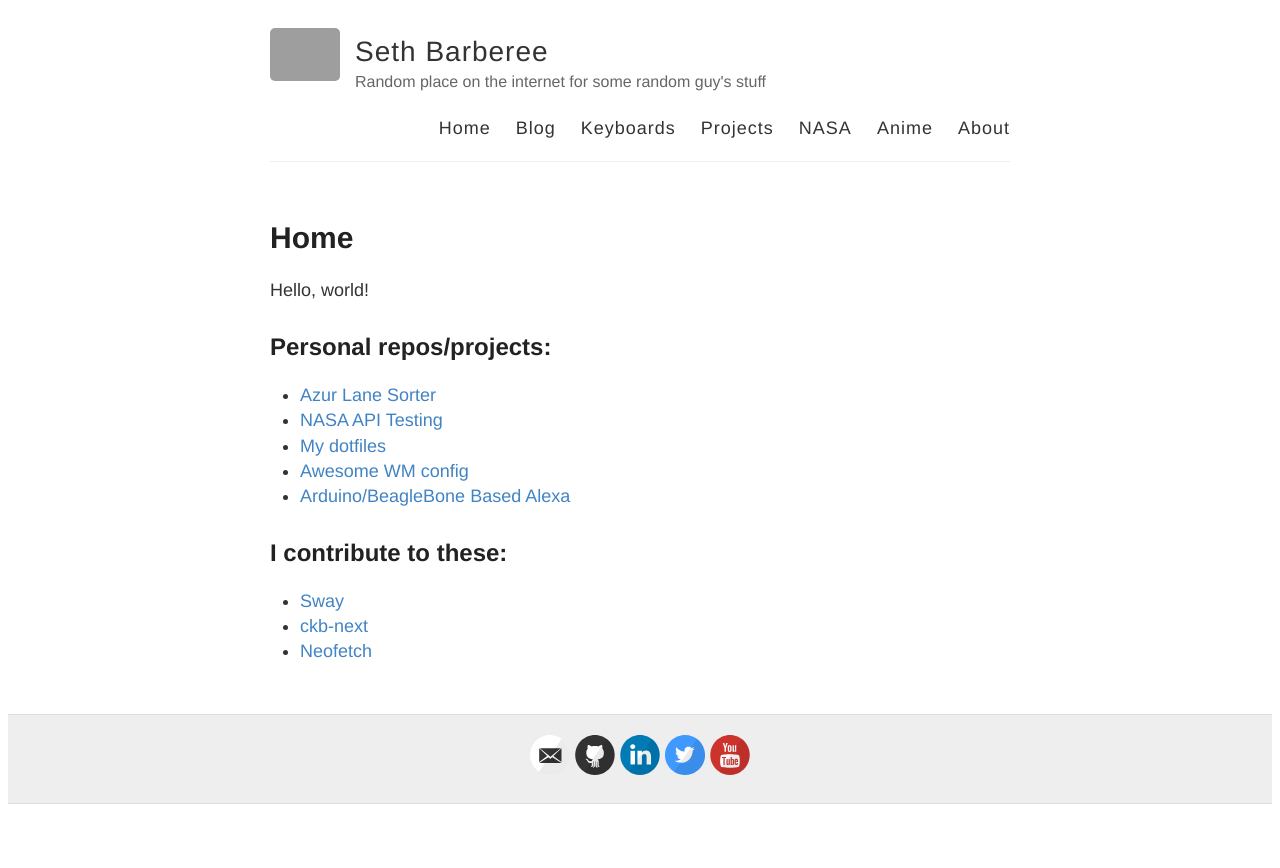
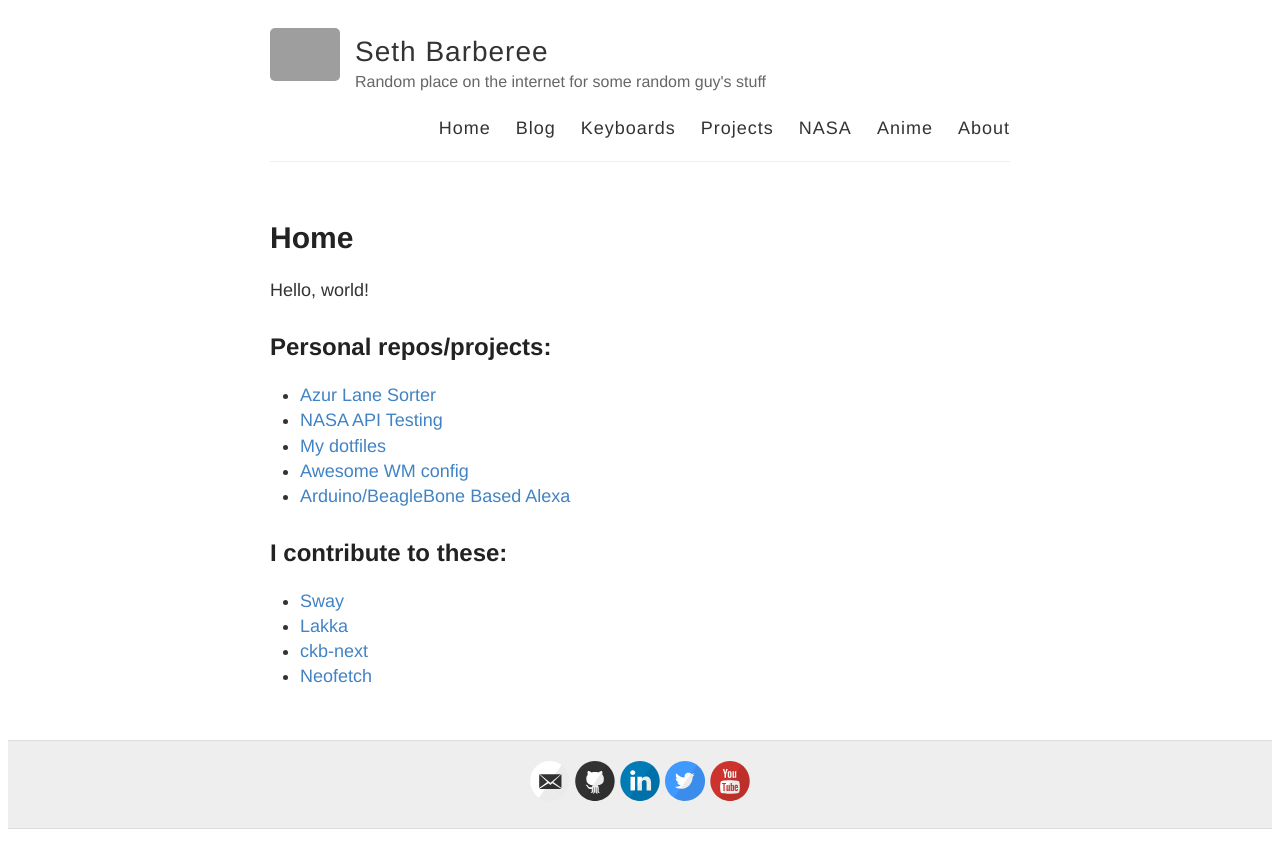
Before and after one commit to SethBarberee/sethbarberee.github.io, a Jekyll site: the page built from index.md, in a window 1280 px wide. Shown: the top 868 px of the page. Built offline with Jekyll 4.4.1, drawn with Linux system fonts in a browser that asks for light colours; grey boxes are pictures that could not be loaded.

Commit message:
Update index.md

```diff
--- a/index.md
+++ b/index.md
@@ -14,5 +14,6 @@ Hello, world!
 
 ## I contribute to these:
 * [Sway](https://github.com/swaywm/sway)
+* [Lakka](https://github.com/libretro/Lakka-LibreELEC)
 * [ckb-next](https://github.com/ckb-next/ckb-next)
 * [Neofetch](https://github.com/dylanaraps/neofetch)
```
